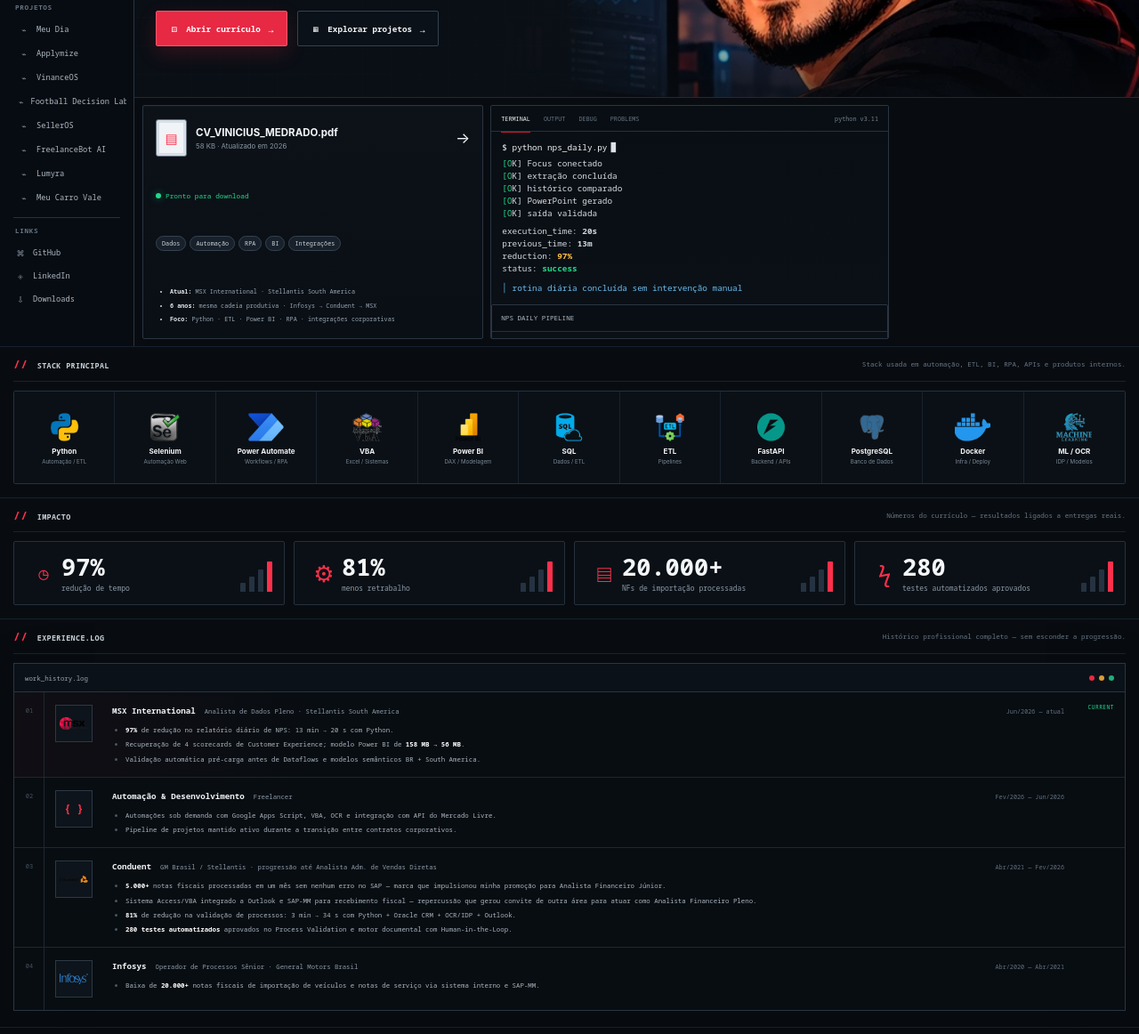
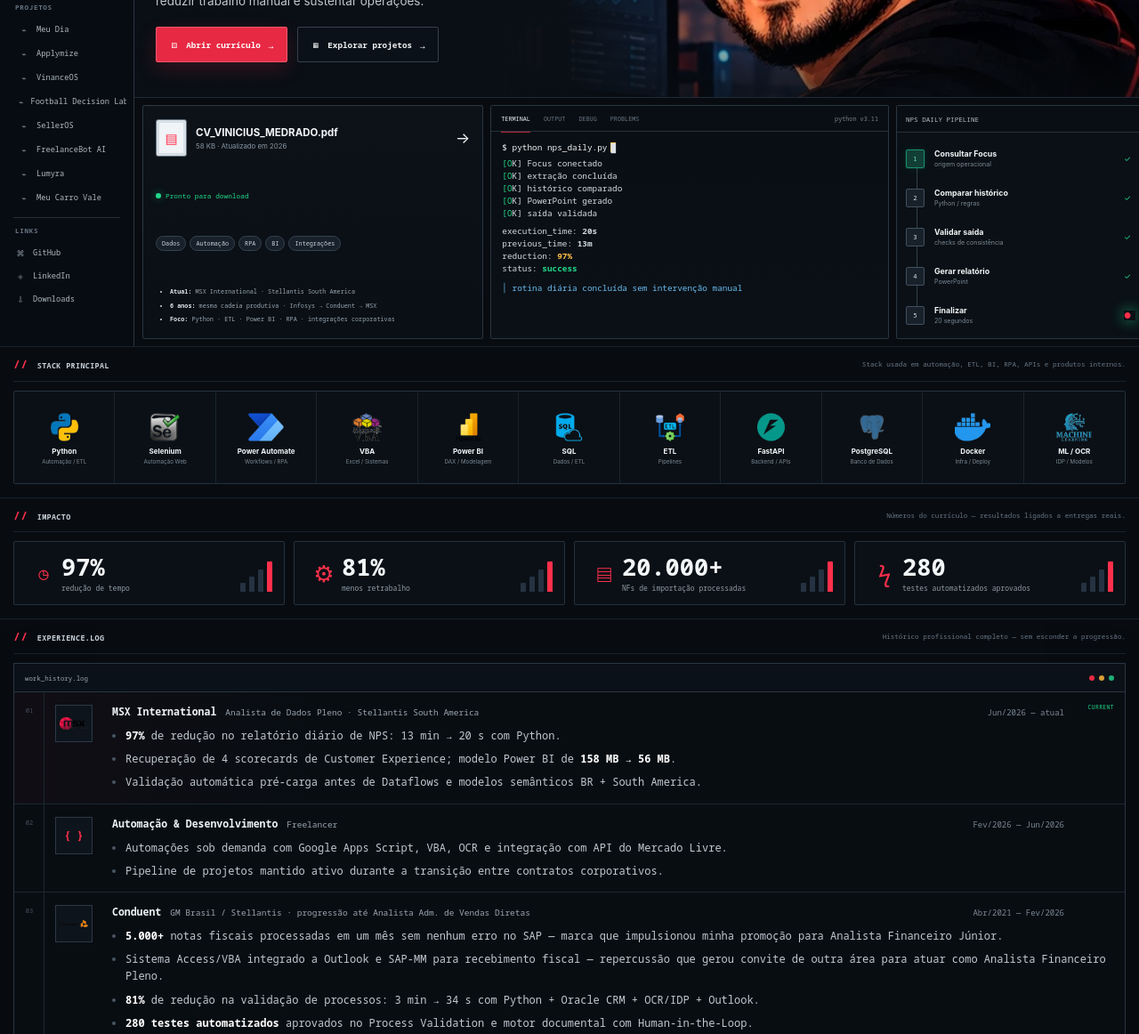
Before and after one commit to vinmedrado/portfolio, a plain HTML site: page index.html in a window 1280 px wide. Shown: the part 282-1444 px from the top of the page at 89% size. Drawn offline with Linux system fonts and the light colour scheme.

Commit message:
refresh portfolio

```diff
--- a/index.html
+++ b/index.html
@@ -134,11 +134,12 @@
             <div class="terminal-line">[OK] PowerPoint gerado</div>
             <div class="terminal-line">[OK] saída validada</div>
             <div class="terminal-space"></div>
-            <div>execution_time: <b>20s</b></div>
-            <div>previous_time: <b>13m</b></div>
-            <div>reduction: <em>97%</em></div>
-            <div>status: <strong>success</strong></div>
+            <div class="terminal-stat">execution_time: <b>20s</b></div>
+            <div class="terminal-stat">previous_time: <b>13m</b></div>
+            <div class="terminal-stat">reduction: <em>97%</em></div>
+            <div class="terminal-stat">status: <strong>success</strong></div>
             <div class="terminal-done">│ rotina diária concluída sem intervenção manual</div>
+        </div>
         </div>
 
         <div class="flow-panel panel">
--- a/portfolio-ui.js
+++ b/portfolio-ui.js
@@ -82,4 +82,82 @@
     revealTargets.forEach(el => revealObserver.observe(el));
   }
 
+  // Terminal "replay": stage the NPS pipeline output as if it were executing live,
+  // synced with the numbered pipeline steps alongside it. Plays once, on first view.
+  const terminalEl = document.querySelector('.terminal');
+  const reduceMotion = matchMedia('(prefers-reduced-motion: reduce)').matches;
+  if (terminalEl) {
+    const rows = [...terminalEl.querySelectorAll('.terminal-line, .terminal-space, .terminal-stat, .terminal-done')];
+    const steps = [...document.querySelectorAll('.flow-list li:not(.live) i')];
+    if (reduceMotion || !('IntersectionObserver' in window)) {
+      rows.forEach(row => row.classList.add('on'));
+      steps.forEach(step => step.classList.add('on'));
+    } else {
+      const playTerminal = () => {
+        rows.forEach((row, i) => setTimeout(() => row.classList.add('on'), 90 + i * 150));
+        const stepGap = (90 + rows.length * 150) / (steps.length + 1);
+        steps.forEach((step, i) => setTimeout(() => step.classList.add('on'), 260 + i * stepGap));
+      };
+      const termObserver = new IntersectionObserver((entries, observer) => {
+        entries.forEach(entry => {
+          if (!entry.isIntersecting) return;
+          playTerminal();
+          observer.disconnect();
+        });
+      }, { threshold: 0.35 });
+      termObserver.observe(terminalEl);
+    }
+  }
+
+  // Impact numbers count up from zero the first time the section scrolls into view.
+  const impactNumbers = [...document.querySelectorAll('.impact-grid strong')];
+  if (impactNumbers.length) {
+    if (reduceMotion || !('IntersectionObserver' in window)) {
+      // leave static text as authored
+    } else {
+      impactNumbers.forEach(el => {
+        const raw = el.textContent.trim();
+        const match = raw.match(/^([\D]*)([\d.,]+)([\D]*)$/);
+        if (!match) return;
+        const [, prefix, numStr, suffix] = match;
+        const digits = numStr.replace(/[.,]/g, '');
+        const target = parseInt(digits, 10);
+        if (Number.isNaN(target)) return;
+        const groupChar = /\.\d{3}(\D|$)/.test(numStr) ? '.' : (/,\d{3}(\D|$)/.test(numStr) ? ',' : '');
+        el.dataset.target = String(target);
+        el.dataset.prefix = prefix;
+        el.dataset.suffix = suffix;
+        el.dataset.group = groupChar;
+      });
+      const format = (value, el) => {
+        const str = String(value);
+        const grouped = el.dataset.group
+          ? str.replace(/\B(?=(\d{3})+(?!\d))/g, el.dataset.group)
+          : str;
+        return `${el.dataset.prefix}${grouped}${el.dataset.suffix}`;
+      };
+      const countUp = (el) => {
+        const target = Number(el.dataset.target);
+        const duration = 1100;
+        const start = performance.now();
+        const tick = (now) => {
+          const progress = Math.min(1, (now - start) / duration);
+          const eased = 1 - Math.pow(1 - progress, 3);
+          el.textContent = format(Math.round(target * eased), el);
+          if (progress < 1) requestAnimationFrame(tick);
+          else el.textContent = format(target, el);
+        };
+        requestAnimationFrame(tick);
+      };
+      const impactObserver = new IntersectionObserver((entries, observer) => {
+        entries.forEach(entry => {
+          if (!entry.isIntersecting) return;
+          countUp(entry.target);
+          observer.unobserve(entry.target);
+        });
+      }, { threshold: 0.4 });
+      impactNumbers.forEach(el => impactObserver.observe(el));
+    }
+  }
+
 })();
--- a/theme.css
+++ b/theme.css
@@ -158,14 +158,25 @@ body::after{
 .eyebrow{color:#aeb8c2;letter-spacing:0;text-transform:none;font-size:8.4px}
 .shell-user{color:var(--green)}.shell-path{color:var(--blue)}
 .hero-copy h1{font-family:var(--mono);letter-spacing:-.075em;text-shadow:0 0 30px rgba(255,48,75,.08)}
-.hero-copy h2{font-family:var(--mono);font-size:12.5px!important;font-weight:500;color:#dbe2e8}
-.hero-copy>p{max-width:430px;font-size:10.8px!important;line-height:1.62;color:#aeb8c2}
+.hero-copy h2{font-family:var(--mono);font-size:15.5px!important;font-weight:500;color:#dbe2e8}
+.hero-copy>p{max-width:480px;font-size:13.5px!important;line-height:1.65;color:#c1c8d0}
 .button{border-radius:2px;font-family:var(--mono);text-transform:none;letter-spacing:0}
 .button.primary{background:#e72943;box-shadow:0 0 0 1px rgba(255,255,255,.04) inset,0 8px 22px rgba(231,41,67,.18)}
 .button.ghost{background:#0b1118;border-color:#34414f}
 .panel{border-radius:2px;background:#0a1016;border-color:#293541;box-shadow:inset 0 1px rgba(255,255,255,.018)}
 .panel-tabs{background:#090e14}.panel-tabs .active{position:relative}.panel-tabs .active::after{content:"";position:absolute;left:0;right:0;bottom:-11px;height:1px;background:var(--red)}
 .terminal{position:relative;background:linear-gradient(180deg,rgba(5,10,14,.28),rgba(5,10,14,0))}
+.terminal-line,.terminal-stat,.terminal-done{opacity:0;transform:translateY(3px);transition:opacity .32s ease,transform .32s ease}
+.terminal-space{opacity:0;transition:opacity .28s ease}
+.terminal-line.on,.terminal-stat.on,.terminal-done.on,.terminal-space.on{opacity:1;transform:none}
+.flow-list li:not(.live) i{opacity:0;transform:scale(.4);transition:opacity .28s ease,transform .28s cubic-bezier(.34,1.56,.64,1)}
+.flow-list li:not(.live) i.on{opacity:1;transform:none}
+.terminal .cmd::after{content:'';display:inline-block;width:6px;height:11px;margin-left:2px;background:var(--amber);vertical-align:-1px;animation:vm-caret2 .8s step-end infinite}
+@keyframes vm-caret2{50%{opacity:0}}
+@media (prefers-reduced-motion: reduce){
+  .terminal-line,.terminal-stat,.terminal-done,.terminal-space,.flow-list li:not(.live) i{opacity:1!important;transform:none!important}
+  .terminal .cmd::after{display:none}
+}
 .terminal .cmd::after{content:"█";color:#dce2e7;margin-left:4px;animation:cursorBlink 1s steps(1) infinite}
 .terminal-line{opacity:0;transform:translateY(3px);animation:terminalIn .26s ease forwards}
 .terminal-line:nth-child(2){animation-delay:.08s}.terminal-line:nth-child(3){animation-delay:.18s}.terminal-line:nth-child(4){animation-delay:.28s}.terminal-line:nth-child(5){animation-delay:.38s}.terminal-line:nth-child(6){animation-delay:.48s}
@@ -197,8 +208,8 @@ body::after{
 .log-line{display:flex;justify-content:center;padding-top:2px;color:#46525e;font:7px var(--mono)}
 .log-logo{width:42px;height:42px;display:grid;place-items:center;border:1px solid #2d3945;background:#0d141b;z-index:1}
 .log-logo img{width:32px;height:32px;object-fit:contain}.terminal-badge{font:600 12px var(--mono);color:var(--red)}
-.log-content{min-width:0}.log-title{display:grid;grid-template-columns:auto minmax(0,1fr) auto;align-items:baseline;gap:10px;padding-right:54px}.log-title strong{font:600 9.2px var(--mono);color:#eef2f5}.log-title span{color:#8c98a4;font:7.3px var(--mono);overflow:hidden;text-overflow:ellipsis;white-space:nowrap}.log-title time{color:#63707d;font:6.8px var(--mono);white-space:nowrap}
-.log-content ul{margin:10px 0 0;padding-left:15px;color:#aab4be;font:7.4px/1.52 var(--mono)}.log-content li+li{margin-top:5px}.log-content li::marker{color:#495764}.log-content b{color:#fff}
+.log-content{min-width:0}.log-title{display:grid;grid-template-columns:auto minmax(0,1fr) auto;align-items:baseline;gap:10px;padding-right:54px}.log-title strong{font:600 11.5px var(--mono);color:#eef2f5}.log-title span{color:#9aa5b0;font:9.5px var(--mono);overflow:hidden;text-overflow:ellipsis;white-space:nowrap}.log-title time{color:#7c8894;font:9px var(--mono);white-space:nowrap}
+.log-content ul{margin:10px 0 0;padding-left:15px;color:#c1c8d0;font:12px/1.6 var(--mono)}.log-content li+li{margin-top:7px}.log-content li::marker{color:#495764}.log-content b{color:#fff}
 
 .project-grid--featured{gap:10px}.project-grid--featured .project-card{position:relative;border-radius:2px;background:#0a1016;padding:11px 10px 9px;min-height:320px;box-shadow:inset 0 1px rgba(255,255,255,.015)}
 .project-grid--featured .project-card::before{content:"";position:absolute;left:-1px;right:-1px;top:-1px;height:1px;background:linear-gradient(90deg,var(--red),transparent 58%);opacity:.55}
@@ -221,7 +232,7 @@ body::after{
   body::after{display:none}.hero-copy{height:auto;min-height:325px}.hero-copy>p{max-width:560px}.experience-terminal{overflow:visible}.log-entry{grid-template-columns:28px 46px 1fr;padding-right:10px}.log-title{grid-template-columns:1fr;padding-right:0}.log-title span{white-space:normal}.log-title time{margin-top:2px}.project-grid--featured .project-card>img{height:150px}
 }
 @media (max-width:600px){
-  .hero-copy h2{font-size:11px!important}.hero-copy>p{font-size:9.8px!important}.log-entry{grid-template-columns:25px 40px 1fr;gap:8px}.log-logo{width:36px;height:36px}.log-logo img{width:27px;height:27px}.log-content ul{font-size:7px}.log-entry.current::after{display:none}
+  .hero-copy h2{font-size:13px!important}.hero-copy>p{font-size:12px!important}.log-entry{grid-template-columns:25px 40px 1fr;gap:8px}.log-logo{width:36px;height:36px}.log-logo img{width:27px;height:27px}.log-content ul{font-size:10.5px}.log-entry.current::after{display:none}
 }
 @media (min-width:901px){
   .project-grid--featured{grid-template-columns:1.28fr 1fr 1fr 1fr}
```
Also changed, not shown: index-en.html (+5 -4 lines).
